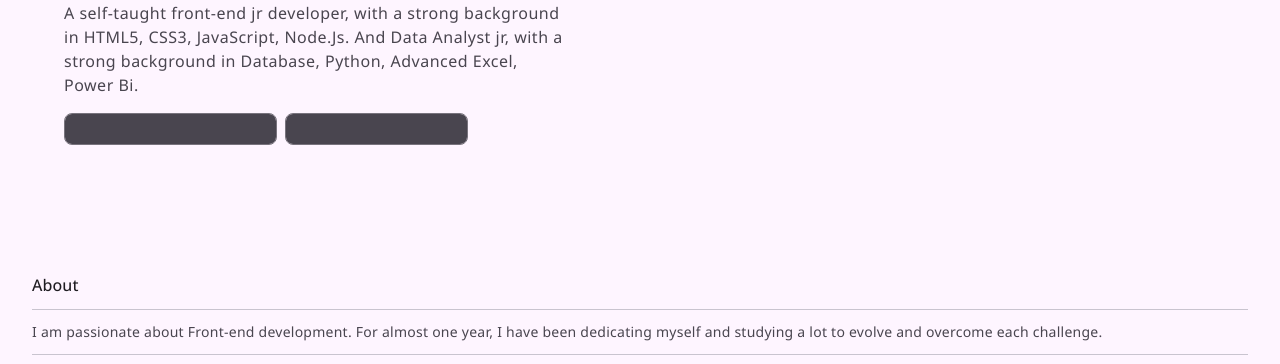
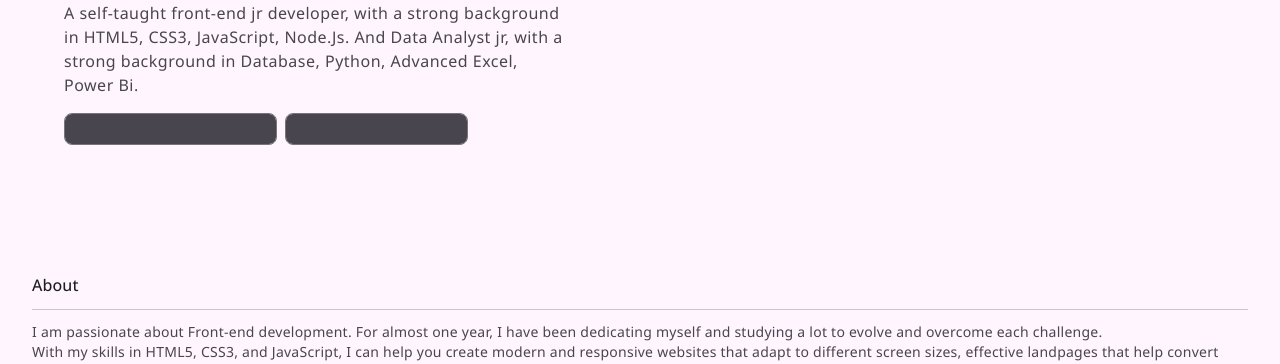
Before and after one commit to 0pripyat92/Devfolio, a plain HTML site: page index.html in a window 1280 px wide. Shown: the part 420-784 px from the top of the page. Drawn offline with nearby package versions, Linux system fonts and the light colour scheme.

Commit message:
Update index.html

```diff
--- a/index.html
+++ b/index.html
@@ -101,7 +101,9 @@ href="https://fonts.googleapis.com/css2?family=Material+Symbols+Outlined:opsz,wg
                 <h2 class="card-title title-medium">About</h2>
                 <p class="body-medium card-text">
 
-                    I am passionate about Front-end development. For almost one year, I have been dedicating myself and studying a lot to evolve and overcome each challenge.
+                    I am passionate about Front-end development. For almost one year, I have been dedicating myself and studying a lot to evolve and overcome each challenge.</br>
+                With my skills in HTML5, CSS3, and JavaScript, I can help you create modern and responsive websites that adapt to different screen sizes, effective landpages that help convert visitors into customers, and scripts that automate processes in e-commerce and WhatsApp. With these skills, you can improve the user experience, increase the effectiveness of your marketing campaigns, and increase the efficiency of your business. Additionally, you can use these technologies to improve the indexing of your site on search engines, which can increase traffic and visibility to your site.
+
                 </p>
                 <ul class="about-list">
                     <li class="list-item">
```
